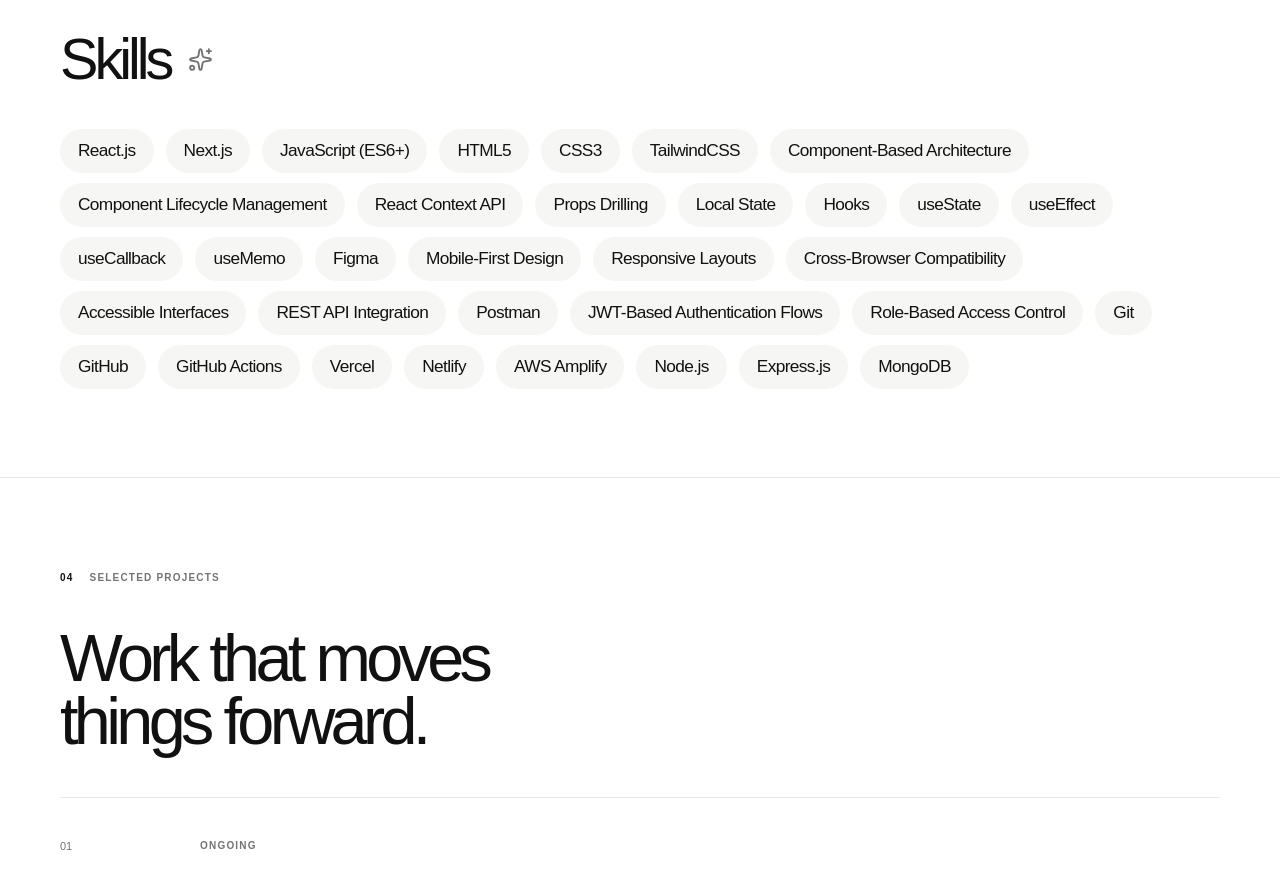
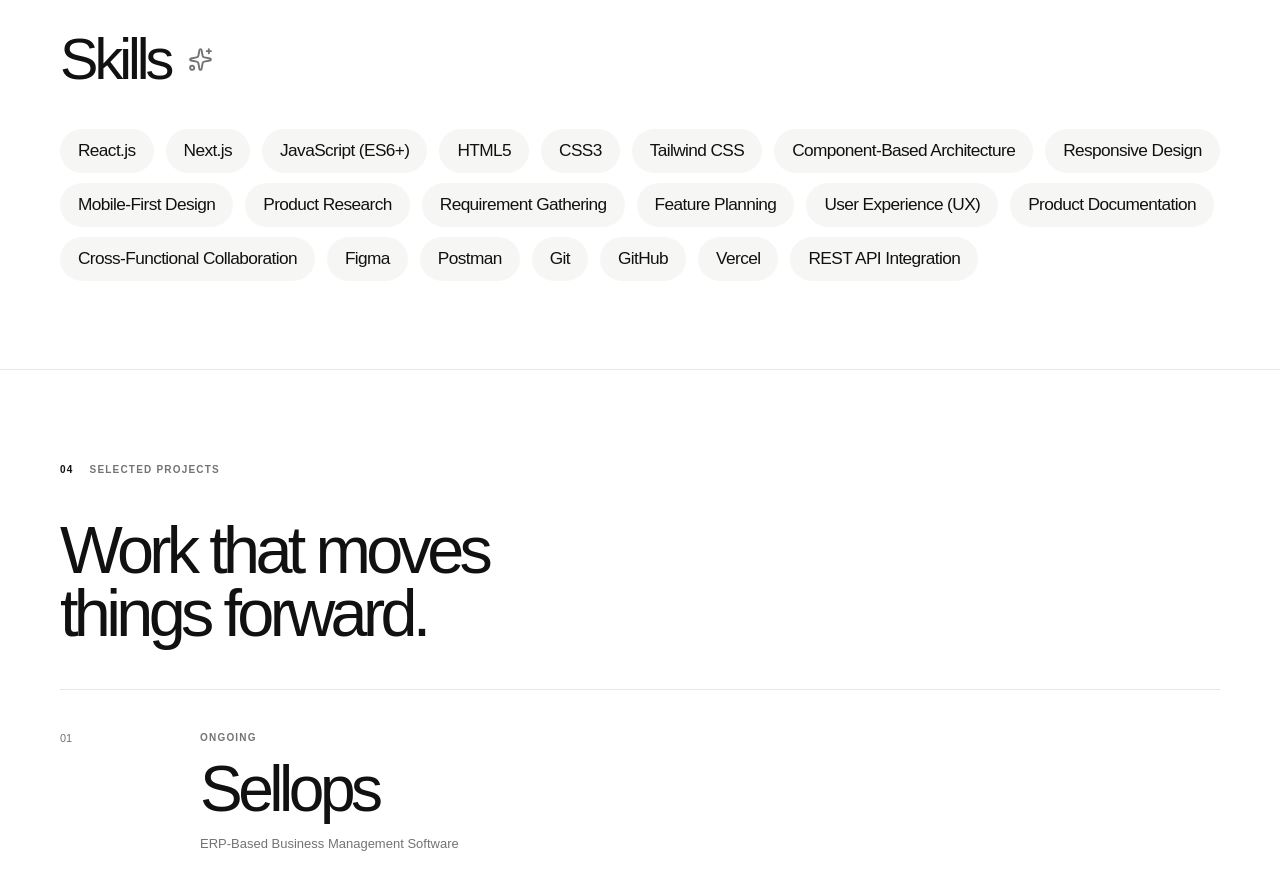
Before and after one commit to mmdanish/personal-portfolio, a Next.js app: page / in a window 1280 px wide. Shown: the part 2100-2970 px from the top of the page. Built offline with nearby package versions, Linux system fonts and the light colour scheme.

Commit message:
feat: update portfolio skills and categories\n\nRefined tech skills and reorganized categories for clarity

```diff
--- a/data/portfolio.ts
+++ b/data/portfolio.ts
@@ -80,16 +80,21 @@ export const skills = {
     'JavaScript (ES6+)',
     'HTML5',
     'CSS3',
-    'TailwindCSS',
+    'Tailwind CSS',
     'Component-Based Architecture',
-    'Component Lifecycle Management',
+    'Responsive Design',
+    'Mobile-First Design',
   ],
-  'State Management': ['React Context API', 'Props Drilling', 'Local State', 'Hooks', 'useState', 'useEffect', 'useCallback', 'useMemo'],
-  'UI/UX & Responsive Design': ['Figma', 'Mobile-First Design', 'Responsive Layouts', 'Cross-Browser Compatibility', 'Accessible Interfaces'],
-  'API & Integration': ['REST API Integration', 'Postman', 'JWT-Based Authentication Flows', 'Role-Based Access Control'],
-  'Version Control': ['Git', 'GitHub', 'GitHub Actions'],
-  'Cloud & Deployment': ['Vercel', 'Netlify', 'AWS Amplify'],
-  'MERN Stack': ['Node.js', 'Express.js', 'MongoDB'],
+  'Product Management': [
+    'Product Research',
+    'Requirement Gathering',
+    'Feature Planning',
+    'User Experience (UX)',
+    'Product Documentation',
+    'Cross-Functional Collaboration',
+  ],
+  'Tools & Workflow': ['Figma', 'Postman', 'Git', 'GitHub', 'Vercel'],
+  'API & Integration': ['REST API Integration'],
 }
 
 export const projects = [
```
